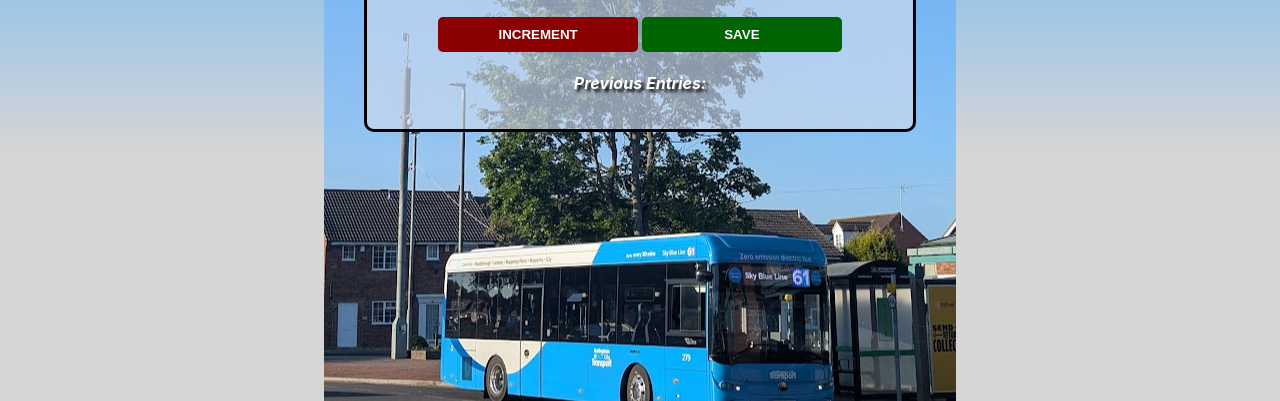
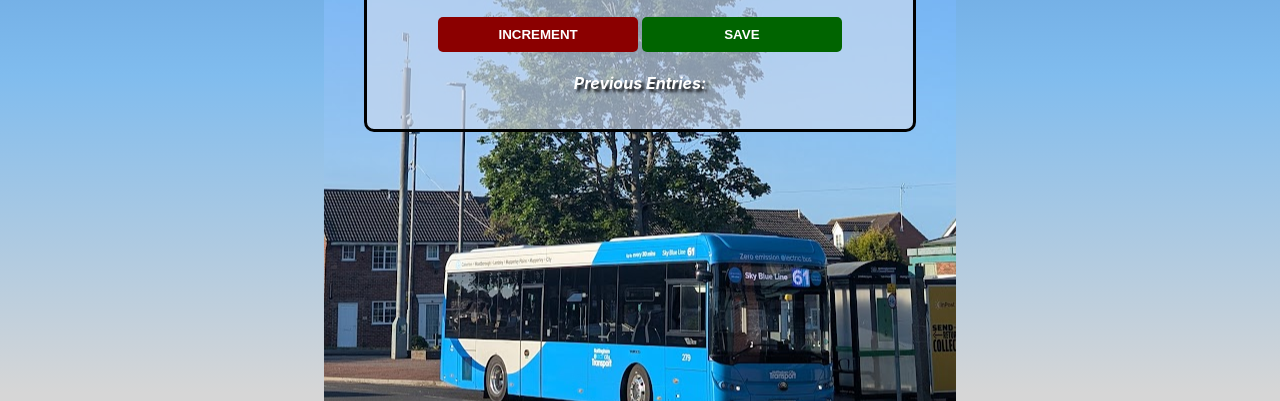
Before and after one commit to Luy-Bear/ScrimbaTutorials, a plain HTML site: page PassengerCounter/JsTest.html in a window 1280 px wide. Shown: the part 415-816 px from the top of the page. Drawn offline with Linux system fonts and the light colour scheme.

Commit message:
adjusted colour gradianet

```diff
--- a/PassengerCounter/index.css
+++ b/PassengerCounter/index.css
@@ -6,9 +6,9 @@ body {
     background:
         url("station.jpg") no-repeat center,
         linear-gradient(to bottom,
-            rgb(86, 148, 210) 0%,
-            rgb(128, 188, 238) 40%,
-            rgb(214, 214, 214) 70%
+            rgb(81, 140, 206) 20%,
+            rgb(128, 188, 238) 60%,
+            rgb(214, 214, 214) 99%
               );
 
     font-family: -apple-system, BlinkMacSystemFont, 'Segoe UI', Roboto, Oxygen, Ubuntu, Cantarell, 'Open Sans', 'Helvetica Neue', sans-serif;
```
